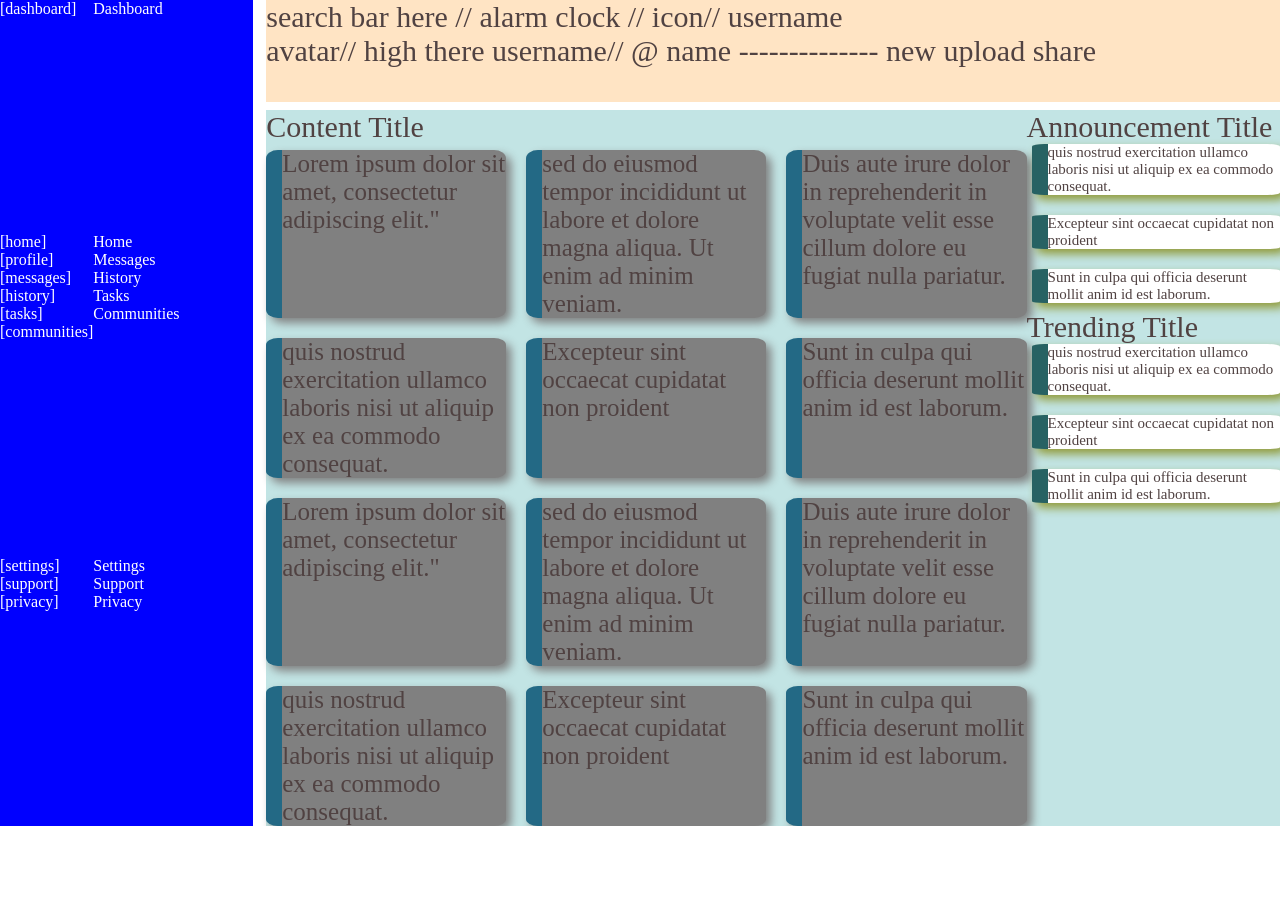
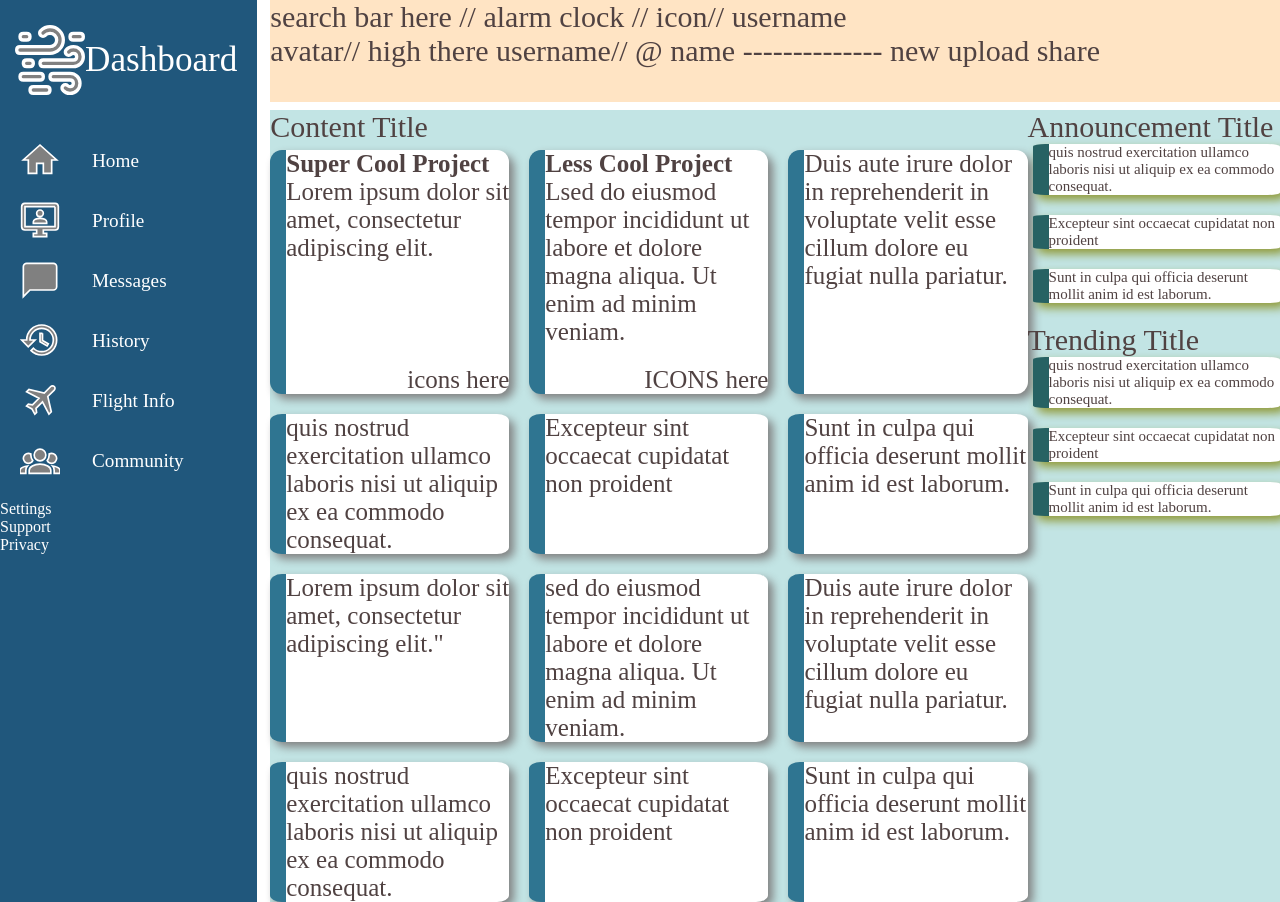
Before and after one commit to alienfunbug/odin-dashboard, a plain HTML site: page index.html in a window 1280 px wide. Before the commit the page ends 826 px from the top, so only its background shows below. Drawn offline with Linux system fonts and the light colour scheme.

Commit message:
icon progress in nav bar1

```diff
--- a/index.html
+++ b/index.html
@@ -5,20 +5,47 @@
     <meta name="viewport" content="width=device-width, initial-scale=1.0">
     <title>Odin Dashboard</title>
     <link rel="stylesheet" href="style.css">
-
 </head>
 <body>
 <div class="body">
 <nav>
     <div class="nav1">
-        <div class="dashboard">Dashboard</div>
+        <div class="dashboard"></div>
+        <div class="icon-container">
+
+            <svg class="dashboard-svg" xmlns="http://www.w3.org/2000/svg" viewBox="0 0 24 24"><title>weather-dust</title><path d="M3 5C3 4.4 3.4 4 4 4H5C5.6 4 6 4.4 6 5S5.6 6 5 6H4C3.4 6 3 5.6 3 5M4 13C4 12.4 4.4 12 5 12H6C6.6 12 7 12.4 7 13S6.6 14 6 14H5C4.4 14 4 13.6 4 13M4 16C3.4 16 3 16.4 3 17S3.4 18 4 18H9C9.6 18 10 17.6 10 17S9.6 16 9 16H4M18 5C18 4.4 18.4 4 19 4H21C21.6 4 22 4.4 22 5S21.6 6 21 6H19C18.4 6 18 5.6 18 5M7 20C6.4 20 6 20.4 6 21S6.4 22 7 22H11C11.6 22 12 21.6 12 21S11.6 20 11 20H7M3 10C2.4 10 2 9.6 2 9S2.4 8 3 8H12C13.1 8 14 7.1 14 6S13.1 4 12 4C11.4 4 10.9 4.2 10.6 4.6C10.2 5 9.6 5 9.2 4.6C8.8 4.2 8.8 3.6 9.2 3.2C9.9 2.5 10.9 2 12 2C14.2 2 16 3.8 16 6S14.2 10 12 10H3M19 12C19.6 12 20 11.6 20 11S19.6 10 19 10C18.7 10 18.5 10.1 18.3 10.3C17.9 10.7 17.3 10.7 16.9 10.3C16.5 9.9 16.5 9.3 16.9 8.9C17.4 8.3 18.2 8 19 8C20.7 8 22 9.3 22 11S20.7 14 19 14H10C9.4 14 9 13.6 9 13S9.4 12 10 12H19M18 18H13C12.4 18 12 17.6 12 17S12.4 16 13 16H18C19.7 16 21 17.3 21 19S19.7 22 18 22C17.2 22 16.4 21.7 15.9 21.1C15.5 20.7 15.5 20.1 15.9 19.7C16.3 19.3 16.9 19.3 17.3 19.7C17.5 19.9 17.7 20 18 20C18.6 20 19 19.6 19 19S18.6 18 18 18Z" stroke="currentColor" fill="" /></svg>
+            <span class="dashboard-text">Dashboard</span>
+        </div>
     </div>
    <div class="nav2">
-        <div class="home">Home</div>
-        <div class="messages">Messages</div>
-        <div class="history">History</div>
-        <div class="task">Tasks</div>
-        <div class="communities">Communities</div>
+        <div class="icon-container">
+            <svg class="nav-svg" xmlns="http://www.w3.org/2000/svg" viewBox="0 0 24 24" width="50px" ><title>home</title><path d="M10,20V14H14V20H19V12H22L12,3L2,12H5V20H10Z"stroke="currentColor" fill="" /></svg>
+            <span class="icon-text">Home</span>
+        </div>
+        <div class="icon-container">
+            <svg class="nav-svg"  xmlns="http://www.w3.org/2000/svg" viewBox="0 0 24 24"><title>monitor-account</title><path d="M21 2C22.05 2 22.92 2.81 23 3.85L23 4V16C23 17.05 22.18 17.92 21.15 18L21 18H14V20H16V22H8V20H10V18H3C1.95 18 1.08 17.18 1 16.15L1 16V4C1 2.94 1.81 2.08 2.85 2L3 2H21M21 4H3V16H21V4M12 11C14.21 11 16 11.9 16 13V14H8V13C8 11.9 9.79 11 12 11M12 6C13.11 6 14 6.9 14 8S13.11 10 12 10 10 9.11 10 8 10.9 6 12 6Z" stroke="currentColor" fill=""/></svg>
+
+            <span class="icon-text">Profile</span>
+        </div>
+        <div class="icon-container">
+
+            <svg class="nav-svg"  xmlns="http://www.w3.org/2000/svg" viewBox="0 0 24 24"><title>message</title><path d="M20,2H4A2,2 0 0,0 2,4V22L6,18H20A2,2 0 0,0 22,16V4C22,2.89 21.1,2 20,2Z" stroke="currentColor" fill="" /></svg>
+            <span class="icon-text">Messages</span>
+        </div>
+        <div class="icon-container">
+            <svg class="nav-svg"  xmlns="http://www.w3.org/2000/svg" viewBox="0 0 24 24"><title>history</title><path d="M13.5,8H12V13L16.28,15.54L17,14.33L13.5,12.25V8M13,3A9,9 0 0,0 4,12H1L4.96,16.03L9,12H6A7,7 0 0,1 13,5A7,7 0 0,1 20,12A7,7 0 0,1 13,19C11.07,19 9.32,18.21 8.06,16.94L6.64,18.36C8.27,20 10.5,21 13,21A9,9 0 0,0 22,12A9,9 0 0,0 13,3"  stroke="currentColor" fill="" /></svg>
+            <span class="icon-text">History</span>
+        </div>
+        <div class="icon-container">
+            <svg class="nav-svg" xmlns="http://www.w3.org/2000/svg" viewBox="0 0 24 24"><title>airplane</title><path d="M20.56 3.91C21.15 4.5 21.15 5.45 20.56 6.03L16.67 9.92L18.79 19.11L17.38 20.53L13.5 13.1L9.6 17L9.96 19.47L8.89 20.53L7.13 17.35L3.94 15.58L5 14.5L7.5 14.87L11.37 11L3.94 7.09L5.36 5.68L14.55 7.8L18.44 3.91C19 3.33 20 3.33 20.56 3.91Z" stroke="currentColor" fill="" /></svg>
+            <span class="icon-text">Flight Info</span>
+        </div>
+
+        <div class="icon-container">
+            <svg class="nav-svg" xmlns="http://www.w3.org/2000/svg" viewBox="0 0 24 24"><title>account-group</title><path d="M12,5.5A3.5,3.5 0 0,1 15.5,9A3.5,3.5 0 0,1 12,12.5A3.5,3.5 0 0,1 8.5,9A3.5,3.5 0 0,1 12,5.5M5,8C5.56,8 6.08,8.15 6.53,8.42C6.38,9.85 6.8,11.27 7.66,12.38C7.16,13.34 6.16,14 5,14A3,3 0 0,1 2,11A3,3 0 0,1 5,8M19,8A3,3 0 0,1 22,11A3,3 0 0,1 19,14C17.84,14 16.84,13.34 16.34,12.38C17.2,11.27 17.62,9.85 17.47,8.42C17.92,8.15 18.44,8 19,8M5.5,18.25C5.5,16.18 8.41,14.5 12,14.5C15.59,14.5 18.5,16.18 18.5,18.25V20H5.5V18.25M0,20V18.5C0,17.11 1.89,15.94 4.45,15.6C3.86,16.28 3.5,17.22 3.5,18.25V20H0M24,20H20.5V18.25C20.5,17.22 20.14,16.28 19.55,15.6C22.11,15.94 24,17.11 24,18.5V20Z"  stroke="currentColor" fill="gray"/></svg>
+
+            <span class="icon-text">Community</span>
+        </div>
    </div>
 
    <div class="nav3">
@@ -26,12 +53,15 @@
         <div class="support">Support</div>
         <div class="privacy">Privacy</div>
    </div>
+     <!--
 
    <div class="icons1">
         <div>[dashboard]</div>
    </div>
 
     <div class="icons2">
+
+
         <div>[home]</div>
         <div>[profile]</div>
         <div>[messages]</div>
@@ -45,7 +75,7 @@
     <div>[support]</div>
     <div>[privacy]</div>
    </div>
-
+      -->
 </nav>
 <header>
     <div class="header1">
@@ -60,8 +90,29 @@
         <div class="content-title">Content Title</div>
 
         <div class="content-card-area">
-            <div class="content-card">Lorem ipsum dolor sit amet, consectetur adipiscing elit."</div>
-            <div class="content-card">sed do eiusmod tempor incididunt ut labore et dolore magna aliqua. Ut enim ad minim veniam.</div>
+            <div class="content-card">
+                <div class="content-card-text">
+                    <div class="content-card-title">Super Cool Project</div>
+                    <div class="content-card-details">Lorem ipsum dolor sit amet, consectetur adipiscing elit.</div>
+                </div>
+
+                <div class="content-card-icons">
+
+ icons here
+
+                </div>
+                </div>
+
+            <div class="content-card">
+                <div class="content-card-text">
+                    <div class="content-card-title">Less Cool Project</div>
+                    <div class="content-card-details">Lsed do eiusmod tempor incididunt ut labore et dolore magna aliqua. Ut enim ad minim veniam.</div>
+                </div>
+
+
+                <div class="content-card-icons"> ICONS here</div>
+
+               </div>
             <div class="content-card">Duis aute irure dolor in reprehenderit in voluptate velit esse cillum dolore eu fugiat nulla pariatur.</div>
             <div class="content-card">quis nostrud exercitation ullamco laboris nisi ut aliquip ex ea commodo consequat.</div>
             <div class="content-card">Excepteur sint occaecat cupidatat non proident</div>
--- a/style.css
+++ b/style.css
@@ -2,6 +2,48 @@
     margin: 0;
     padding: 0;
   }
+
+.flexed-parent{
+    display:flex;
+}
+
+svg{
+
+}
+
+.dashboard-text{
+    align-self: center;
+    margin-left:-10px;
+    padding-left:5px;
+    font-size:2.2rem;
+    font-weight:400;
+}
+.dashboard-svg{
+    margin-left:-10px;
+    color: white; /* Or any color of your choice. */
+    width:80px;
+    fill: gray;
+}
+
+.nav-svg{
+    color: white; /* Or any color of your choice. */
+    width:40px;
+    fill: gray;
+}
+
+.icon-container{
+    margin:20px;
+    display:grid;
+    grid-template-columns:70px 1fr;
+}
+.icon-text{
+    align-self: center;
+    padding:2px 2px 0 2px;
+    font-size:1.2rem;
+
+}
+
+
 
 html,body{
     height:100%;
@@ -11,37 +53,41 @@ html,body{
 .body{
     display:grid;
     grid-template-rows:1fr 4fr ;
-
     grid-template-columns:1fr 4fr;
-
     gap:1%;
     height:100%;
     font-size: 30px;
 }
 
+
+.dashboard{
+  font-size: 3.5rem;
+}
 nav{
     font-size:initial;
     color:white;
-    background-color: blue;
+    background-color: rgb(32, 87, 124);
     grid-row: 1/3;
     grid-column: 1/2;
     display:grid;
-    grid-template-columns: 1fr 4fr;
-    grid-template-rows: 1 1fr 1fr;
+    /*grid-template-columns: 1fr 4fr;*/
+    grid-template-rows: 0.5fr 1fr 2fr;
 }
 
 .nav1{
-    grid-column: 2/3;
+
     grid-row: 1/2;
 }
 .nav2{
-    grid-column: 2/3;
+
     grid-row: 2/3;
 }
 .nav3{
-    grid-column: 2/3;
+
     grid-row: 3/4;
 }
+
+
 
 .icons1{
     grid-column: 1/2;
@@ -100,19 +146,55 @@ header{
     grid-template-columns: repeat(auto-fit,minmax(200px,1fr));
 }
 
+
+
 .content-card{
     font-size: 25px;
-    background-color: gray;
+    background-color: rgb(255, 255, 255);
     border-left: 1rem solid rgba(25, 103, 134, 0.9);
     border-radius: 5%;
     box-shadow: 5px 5px 10px gray;
     height: max(200px,1fr); /*may need to remove */
+    display:flex;
+    flex-direction: column;
+    justify-content: space-between  ;
+
+}
+.content-card-text{
+
 }
 
+.content-card-title{
+    font-weight: 600;
+}
+.content-card-details{
+
+}
+.content-card-icons{
+    padding-top:20px;
+    align-self: flex-end;
+    justify-content: flex-end;
+}
+
+
+
+
 .rightside-content{
+    display:flex;
+    flex-direction: column;
+    height:inherit;
+    flex-grow:1;
+
+    justify-content: space-between;
+
+    /*
+
     display:grid;
+    grid-template-rows: 1fr 1fr ;
     grid-template-columns: clamp(50px,100px,1fr);
-    grid-template-rows: repeat(auto-fit,minmax(200px,1fr));
+    grid-template-rows: repeat(auto-fit,minmax(200px,1fr));*/
+
+
 }
 
 .announcements{
```
